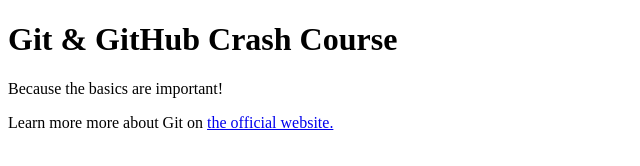
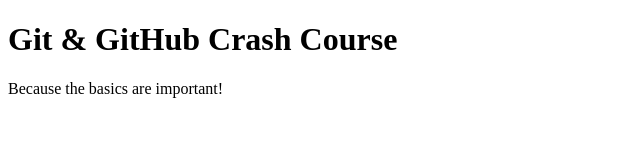
Before and after one commit to sergiodfc/github-crash-course, a plain HTML site: page index.html in a window 1280 px wide. Shown: the whole page, without its empty margins (0-640 px from the left). Drawn offline with Linux system fonts and the light colour scheme.

Commit message:
Revert "added links to Git doc"
This reverts commit 4751d8a804321c6f5bf5729e891466b332ffded1.

```diff
--- a/index.html
+++ b/index.html
@@ -9,6 +9,5 @@
   <body>
     <h1>Git & GitHub Crash Course</h1>
     <p>Because the basics are important!</p>
-    <p>Learn more more about Git on <a href="https://git-scm.com/book/en/v2">the official website.</a></p>
   </body>
 </html>
```
